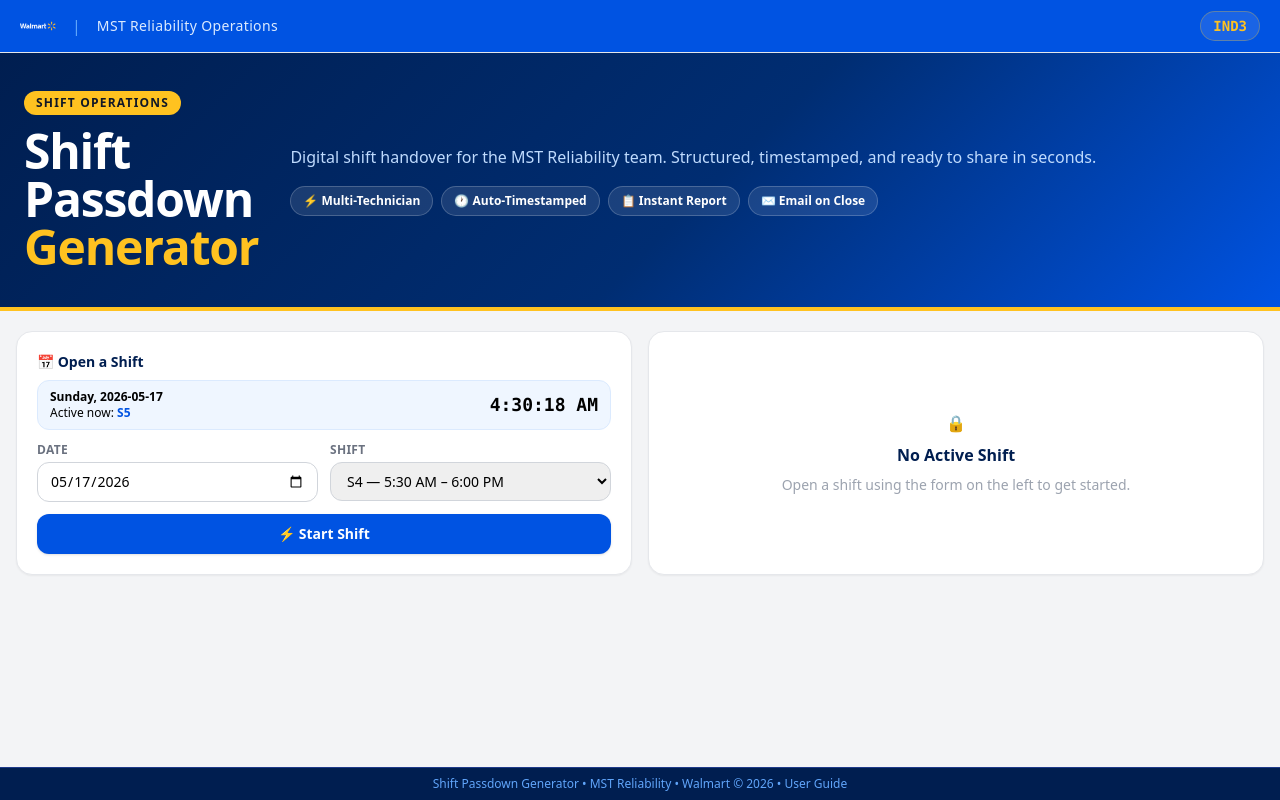
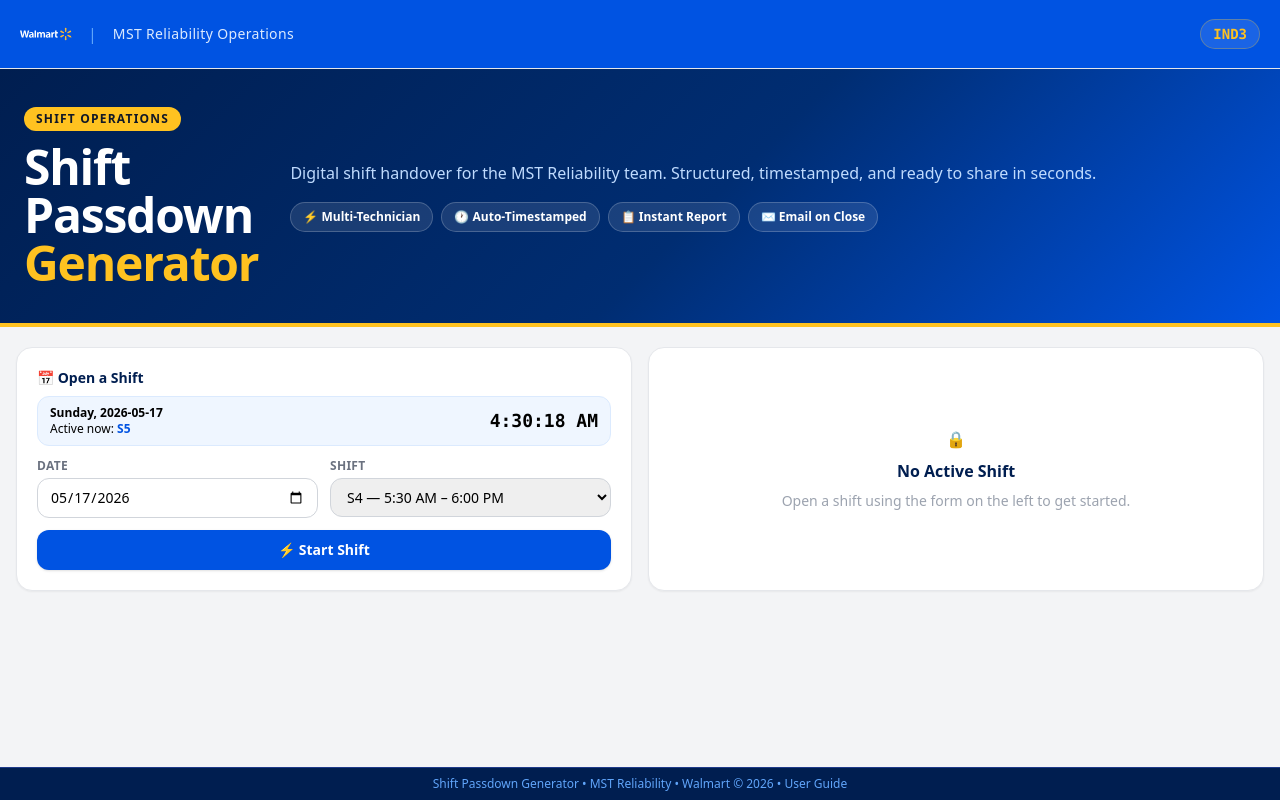
Before and after one commit to zak-isaac/ind3-shift-passdown, a FastAPI app: page / in a window 1280 px wide; the page is wider, and only the part inside the window is pictured. Run offline with FastAPI, Linux system fonts and the light colour scheme; data that the repository does not hold is empty; some libraries are stand-ins or nearby versions.

Commit message:
fix: remove duplicate _WM_LOGO, enlarge navbar logo, use PNG in sigs

```diff
--- a/signatures.py
+++ b/signatures.py
@@ -24,12 +24,6 @@
 
 # ── Shared address block ────────────────────────────────────────────────────────
 _ADDR = "5259 W. 500 N.<br>McCordsville, IN&nbsp; 46055"
-_WM_LOGO = (
-    "<span style='font-size:20px;font-weight:900;"
-    "font-family:Calibri,Arial,sans-serif;'>"
-    "<span style='color:#0053e2;'>Walmart Supply Chain</span>"
-    "</span>"
-)
 
 # ── Individual signatures ───────────────────────────────────────────────────────
 _SIGS: dict[str, str] = {
--- a/templates/admin.html
+++ b/templates/admin.html
@@ -15,7 +15,7 @@
 <header class="bg-wm-blue shadow-lg sticky top-0 z-10">
   <div class="max-w-4xl mx-auto px-5 py-3 flex items-center justify-between">
     <div class="flex items-center gap-3">
-      <img src="/static/walmart-logo-white.svg" alt="Walmart" style="height:36px;width:auto;" />
+      <img src="/static/walmart-logo-white.svg" alt="Walmart" style="height:52px;width:auto;" />
       <div>
         <p class="text-white font-black text-base leading-tight">Admin Settings</p>
         <p class="text-blue-200 text-xs">IND3</p>
--- a/templates/asset_history.html
+++ b/templates/asset_history.html
@@ -12,7 +12,7 @@
   <div class="max-w-4xl mx-auto px-5 py-2 flex items-center justify-between">
     <div class="flex items-center gap-3">
       <a href="/" class="flex items-center gap-2 hover:opacity-80 transition">
-        <img src="/static/walmart-logo-white.svg" alt="Walmart" style="height:36px;width:auto;" />
+        <img src="/static/walmart-logo-white.svg" alt="Walmart" style="height:52px;width:auto;" />
 
       </a>
       <div class="h-8 w-px bg-blue-400 mx-1"></div>
--- a/templates/history.html
+++ b/templates/history.html
@@ -12,7 +12,7 @@
   <div class="max-w-5xl mx-auto px-5 py-2 flex items-center justify-between">
     <div class="flex items-center gap-3">
       <a href="/" class="flex items-center gap-2 hover:opacity-80 transition">
-        <img src="/static/walmart-logo-white.svg" alt="Walmart" style="height:36px;width:auto;" />
+        <img src="/static/walmart-logo-white.svg" alt="Walmart" style="height:52px;width:auto;" />
 
       </a>
       <div class="h-8 w-px bg-blue-400 mx-1"></div>
--- a/templates/home.html
+++ b/templates/home.html
@@ -12,7 +12,7 @@
   <div class="max-w-7xl mx-auto px-5 py-2 flex items-center justify-between">
     <div class="flex items-center gap-3">
       <a href="/" class="flex items-center gap-2 hover:opacity-80 transition">
-        <img src="/static/walmart-logo-white.svg" alt="Walmart" style="height:36px;width:auto;" />
+        <img src="/static/walmart-logo-white.svg" alt="Walmart" style="height:52px;width:auto;" />
 
       </a>
       <span class="text-blue-400 mx-1 font-thin">|</span>
--- a/templates/lead.html
+++ b/templates/lead.html
@@ -20,7 +20,7 @@
   <div class="max-w-screen-xl mx-auto px-5 py-2 flex items-center justify-between">
     <div class="flex items-center gap-3">
       <a href="/" class="flex items-center gap-2 hover:opacity-80 transition shrink-0">
-        <img src="/static/walmart-logo-white.svg" alt="Walmart" style="height:36px;width:auto;" />
+        <img src="/static/walmart-logo-white.svg" alt="Walmart" style="height:52px;width:auto;" />
 
       </a>
       <div class="h-8 w-px bg-blue-400 mx-1"></div>
--- a/templates/lead_login.html
+++ b/templates/lead_login.html
@@ -43,7 +43,7 @@
     <div class="max-w-7xl mx-auto px-5 py-2 flex items-center justify-between">
       <div class="flex items-center gap-3">
         <a href="/" class="flex items-center gap-2 hover:opacity-80 transition">
-          <img src="/static/walmart-logo-white.svg" alt="Walmart" style="height:36px;width:auto;" />
+          <img src="/static/walmart-logo-white.svg" alt="Walmart" style="height:52px;width:auto;" />
 
         </a>
         <span class="text-blue-400 mx-1 font-thin">|</span>
--- a/templates/share.html
+++ b/templates/share.html
@@ -12,7 +12,7 @@
   <div class="max-w-3xl mx-auto px-6 py-3 flex items-center justify-between">
     <div class="flex items-center gap-3">
       <a href="/" class="flex items-center gap-2 hover:opacity-80 transition shrink-0">
-        <img src="/static/walmart-logo-white.svg" alt="Walmart" style="height:36px;width:auto;" />
+        <img src="/static/walmart-logo-white.svg" alt="Walmart" style="height:52px;width:auto;" />
 
       </a>
       <div class="h-7 w-px bg-blue-400 mx-1"></div>
--- a/templates/shift_ended.html
+++ b/templates/shift_ended.html
@@ -12,7 +12,7 @@
   <div class="max-w-3xl mx-auto px-6 py-3 flex items-center justify-between">
     <div class="flex items-center gap-3">
       <a href="/" class="flex items-center gap-2 hover:opacity-80 transition shrink-0">
-        <img src="/static/walmart-logo-white.svg" alt="Walmart" style="height:36px;width:auto;" />
+        <img src="/static/walmart-logo-white.svg" alt="Walmart" style="height:52px;width:auto;" />
 
       </a>
       <div class="h-7 w-px bg-blue-400 mx-1"></div>
--- a/templates/shift_report_view.html
+++ b/templates/shift_report_view.html
@@ -12,7 +12,7 @@
   <div class="max-w-4xl mx-auto px-5 py-2 flex items-center justify-between">
     <div class="flex items-center gap-3">
       <a href="/" class="flex items-center gap-2 hover:opacity-80 transition">
-        <img src="/static/walmart-logo-white.svg" alt="Walmart" style="height:36px;width:auto;" />
+        <img src="/static/walmart-logo-white.svg" alt="Walmart" style="height:52px;width:auto;" />
 
       </a>
       <div class="h-8 w-px bg-blue-400 mx-1"></div>
--- a/templates/tech.html
+++ b/templates/tech.html
@@ -36,7 +36,7 @@
   <div class="max-w-3xl mx-auto px-4 py-2 flex items-center justify-between">
     <div class="flex items-center gap-3">
       <a href="/" class="flex items-center gap-2 hover:opacity-80 transition shrink-0">
-        <img src="/static/walmart-logo-white.svg" alt="Walmart" style="height:36px;width:auto;" />
+        <img src="/static/walmart-logo-white.svg" alt="Walmart" style="height:52px;width:auto;" />
 
       </a>
       <div class="h-8 w-px bg-blue-400 mx-1"></div>
--- a/templates/tech_login.html
+++ b/templates/tech_login.html
@@ -43,7 +43,7 @@
     <div class="max-w-7xl mx-auto px-5 py-2 flex items-center justify-between">
       <div class="flex items-center gap-3">
         <a href="/" class="flex items-center gap-2 hover:opacity-80 transition">
-          <img src="/static/walmart-logo-white.svg" alt="Walmart" style="height:36px;width:auto;" />
+          <img src="/static/walmart-logo-white.svg" alt="Walmart" style="height:52px;width:auto;" />
 
         </a>
         <span class="text-blue-400 mx-1 font-thin">|</span>
--- a/templates/weekly.html
+++ b/templates/weekly.html
@@ -13,7 +13,7 @@
   <div class="max-w-5xl mx-auto px-5 py-2 flex items-center justify-between">
     <div class="flex items-center gap-3">
       <a href="/" class="flex items-center gap-2 hover:opacity-80 transition">
-        <img src="/static/walmart-logo-white.svg" alt="Walmart" style="height:36px;width:auto;" />
+        <img src="/static/walmart-logo-white.svg" alt="Walmart" style="height:52px;width:auto;" />
 
       </a>
       <div class="h-8 w-px bg-blue-400 mx-1"></div>
```
Also changed, not shown: _resize_logo.py (added, +12 -0 lines).
